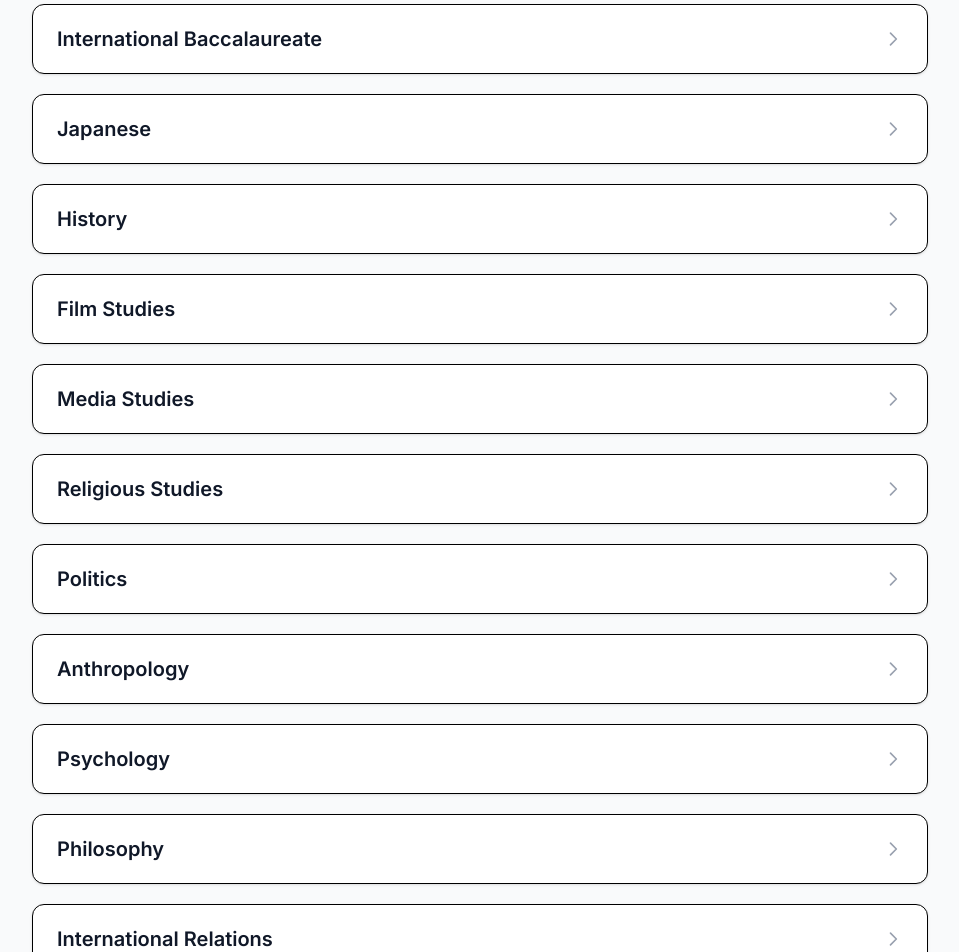
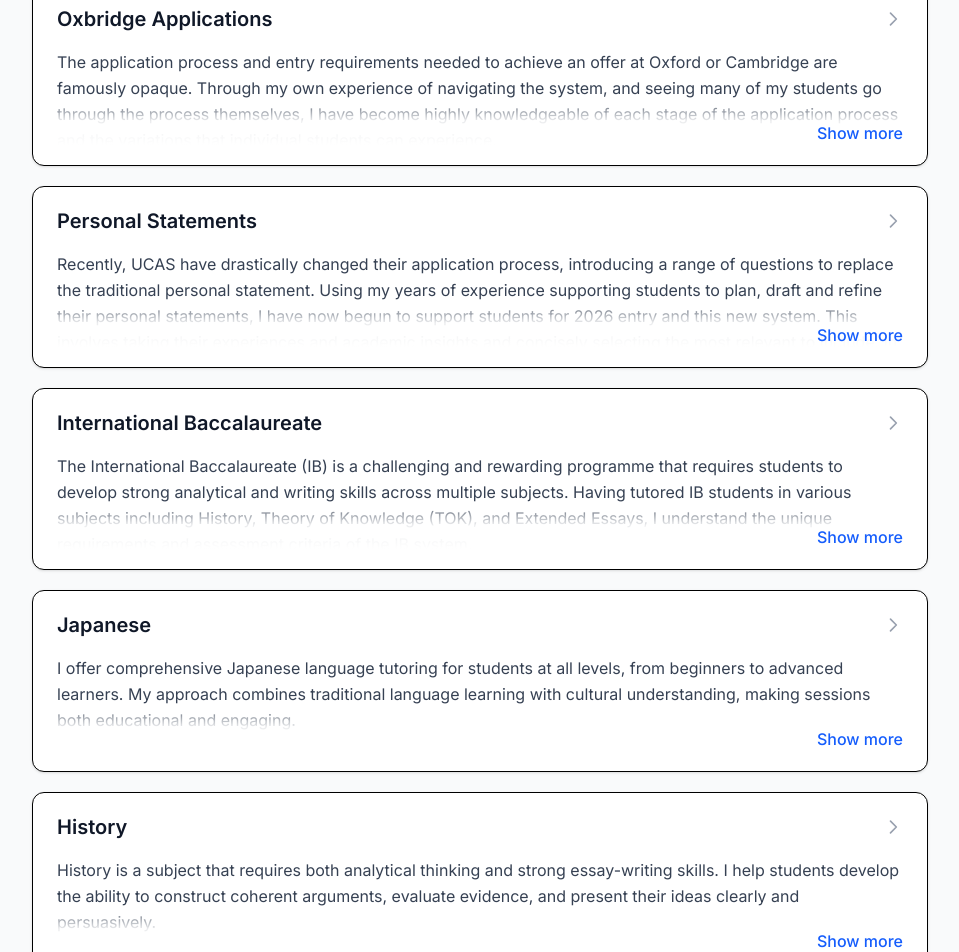
Before and after one commit to trolleyman/tutor, a React (Vite) app: page / in a window 1280 px wide. Shown: the part 1620-2572 px from the top of the page, without its empty margins (160-1119 px from the left). Built offline with nearby package versions, Linux system fonts and the light colour scheme.

Commit message:
Add icons and remove for now

```diff
--- a/src/App.tsx
+++ b/src/App.tsx
@@ -1,6 +1,6 @@
 import { FontAwesomeIcon } from '@fortawesome/react-fontawesome'
 import { faEnvelope, faPhone } from '@fortawesome/free-solid-svg-icons'
-import { fullName, email, sections, subjects, whatsAppLink, phoneNumber } from './data/tutoring';
+import { fullName, email, sections, subjects, whatsAppLink, phoneNumber, showSubjectIcons } from './data/tutoring';
 import { Header, handleNavClick } from './components/Header';
 import React from 'react';
 
@@ -43,7 +43,7 @@ function App() {
           </div>
         </div>
       </section>
-      <Section id={sections.about.id}>
+      <Section  {...sections.about}>
         <Paragraph>
           Hi, my name is Elizabeth Campbell. I graduated from the University of Cambridge in 2017 with a degree in Human, Social and Political Sciences (HSPS) and have been a full-time private tutor for almost eight years, specialising in the arts and humanities. I mostly work remotely using video conferencing and smart whiteboards, though offer some in-person tuition in London.
         </Paragraph>
@@ -58,8 +58,8 @@ function App() {
         </Paragraph>
       </Section>
 
-      <Section id={sections.subjects.id} title={sections.subjects.name} className="bg-gray-50">
-        <CollapsibleSubject id={subjects.english.id} name="English">
+      <Section {...sections.subjects} className="bg-gray-50">
+        <CollapsibleSubject {...subjects.english} showPreview>
           <SubjectParagraph>
             English is by far my most popular subject and, therefore, the area in which I have the most experience. Below is a breakdown of all the English qualifications that I currently tutor.
           </SubjectParagraph>
@@ -100,7 +100,7 @@ function App() {
           </SubjectParagraph>
         </CollapsibleSubject>
 
-        <CollapsibleSubject id={subjects.sociology.id} name={subjects.sociology.name}>
+        <CollapsibleSubject {...subjects.sociology} showPreview>
           <SubjectParagraph>
             Sociology was my area of specialisation during my time studying Human Social and Political Sciences (<TextLink href="https://www.hsps.cam.ac.uk">HSPS</TextLink>) at the University of Cambridge. As such, it is the area in which I have the most in-depth, expert-level knowledge, allowing me to both support students with their GCSEs and A Levels, but also coach passionate students looking to study the subject at Oxford and Cambridge. Beyond this, I have also supported undergraduate students looking to improve their research skills and essay-writing technique.
           </SubjectParagraph>
@@ -117,7 +117,7 @@ function App() {
           </SubjectParagraph>
         </CollapsibleSubject>
 
-        <CollapsibleSubject id={subjects.oxbridgeApplications.id} name={subjects.oxbridgeApplications.name}>
+        <CollapsibleSubject {...subjects.oxbridgeApplications} showPreview>
           <SubjectParagraph>
             The application process and entry requirements needed to achieve an offer at Oxford or Cambridge are famously opaque. Through my own experience of navigating the system, and seeing many of my students go through the process themselves, I have become highly knowledgeable of each stage of the application process and the variations that individual students can experience.
           </SubjectParagraph>
@@ -143,19 +143,19 @@ function App() {
           </SubjectParagraph>
         </CollapsibleSubject>
 
-        <CollapsibleSubject id={subjects.personalStatements.id} name={subjects.personalStatements.name}>
+        <CollapsibleSubject {...subjects.personalStatements} showPreview>
           <SubjectParagraph>
             Recently, UCAS have drastically changed their application process, introducing a range of questions to replace the traditional personal statement. Using my years of experience supporting students to plan, draft and refine their personal statements, I have now begun to support students for 2026 entry and this new system. This involves taking their experiences and academic insights and concisely selecting the most relevant to include, in a way that flows well as a piece of writing. I take academic integrity very seriously so always make sure this is student-led, whilst I help by providing feedback to nudge them in the direction needed for a successful application.
           </SubjectParagraph>
         </CollapsibleSubject>
 
-        <CollapsibleSubject id={subjects.internationalBaccalaureate.id} name={subjects.internationalBaccalaureate.name}>
+        <CollapsibleSubject {...subjects.internationalBaccalaureate} showPreview>
           <SubjectParagraph>
             The International Baccalaureate (IB) is a challenging and rewarding programme that requires students to develop strong analytical and writing skills across multiple subjects. Having tutored IB students in various subjects including History, Theory of Knowledge (TOK), and Extended Essays, I understand the unique requirements and assessment criteria of the IB system.
           </SubjectParagraph>
         </CollapsibleSubject>
 
-        <CollapsibleSubject id={subjects.japanese.id} name={subjects.japanese.name}>
+        <CollapsibleSubject {...subjects.japanese} showPreview>
           <SubjectParagraph>
             I offer comprehensive Japanese language tutoring for students at all levels, from beginners to advanced learners. My approach combines traditional language learning with cultural understanding, making sessions both educational and engaging.
           </SubjectParagraph>
@@ -177,7 +177,7 @@ function App() {
           </SubjectParagraph>
         </CollapsibleSubject>
 
-        <CollapsibleSubject id={subjects.history.id} name={subjects.history.name}>
+        <CollapsibleSubject {...subjects.history} showPreview>
           <SubjectParagraph>
             History is a subject that requires both analytical thinking and strong essay-writing skills. I help students develop the ability to construct coherent arguments, evaluate evidence, and present their ideas clearly and persuasively.
           </SubjectParagraph>
@@ -195,7 +195,7 @@ function App() {
           </SubjectParagraph>
         </CollapsibleSubject>
 
-        <CollapsibleSubject id={subjects.filmStudies.id} name={subjects.filmStudies.name}>
+        <CollapsibleSubject {...subjects.filmStudies} showPreview>
           <SubjectParagraph>
             Film Studies combines creative analysis with theoretical understanding, requiring students to develop both visual literacy and critical thinking skills. I help students understand film language, analyze cinematic techniques, and develop sophisticated arguments about film texts.
           </SubjectParagraph>
@@ -205,7 +205,7 @@ function App() {
           </SubjectParagraph>
         </CollapsibleSubject>
 
-        <CollapsibleSubject id={subjects.mediaStudies.id} name={subjects.mediaStudies.name}>
+        <CollapsibleSubject {...subjects.mediaStudies}>
           <SubjectParagraph>
             Media Studies examines the role of media in society, requiring students to analyze media texts, understand media industries, and explore audience responses. I help students develop critical thinking skills and understand the complex relationship between media and society.
          </SubjectParagraph>
@@ -215,25 +215,25 @@ function App() {
           </SubjectParagraph>
         </CollapsibleSubject>
 
-        <CollapsibleSubject id={subjects.religiousStudies.id} name={subjects.religiousStudies.name}>
+        <CollapsibleSubject {...subjects.religiousStudies}>
           <SubjectParagraph>
             Religious Studies encourages students to explore religious beliefs, practices, and their impact on society. I help students develop critical thinking skills, understand different religious perspectives, and construct balanced arguments about complex ethical and philosophical issues.
           </SubjectParagraph>
         </CollapsibleSubject>
 
-        <CollapsibleSubject id={subjects.politics.id} name={subjects.politics.name}>
+        <CollapsibleSubject {...subjects.politics}>
           <SubjectParagraph>
             Politics requires students to understand political systems, ideologies, and current affairs. I help students develop analytical skills, understand political concepts, and construct well-reasoned arguments about political issues.
           </SubjectParagraph>
         </CollapsibleSubject>
 
-        <CollapsibleSubject id={subjects.anthropology.id} name={subjects.anthropology.name}>
+        <CollapsibleSubject {...subjects.anthropology}>
           <SubjectParagraph>
             Anthropology explores human societies and cultures, requiring students to understand different cultural perspectives and develop cross-cultural analytical skills. I help students understand anthropological concepts, research methods, and theoretical frameworks.
           </SubjectParagraph>
         </CollapsibleSubject>
 
-        <CollapsibleSubject id={subjects.psychology.id} name={subjects.psychology.name}>
+        <CollapsibleSubject {...subjects.psychology}>
           <SubjectParagraph>
             Psychology combines scientific methodology with the study of human behavior and mental processes. I help students understand psychological theories, research methods, and develop critical thinking skills for analyzing psychological research and arguments.
           </SubjectParagraph>
@@ -247,26 +247,26 @@ function App() {
           </SubjectParagraph>
         </CollapsibleSubject>
 
-        <CollapsibleSubject id={subjects.philosophy.id} name={subjects.philosophy.name}>
+        <CollapsibleSubject {...subjects.philosophy}>
           <SubjectParagraph>
             Philosophy develops critical thinking and logical reasoning skills, requiring students to analyze complex arguments and construct well-reasoned responses. I help students understand philosophical concepts, develop logical thinking, and perfect their argumentative writing skills.
           </SubjectParagraph>
         </CollapsibleSubject>
 
-        <CollapsibleSubject id={subjects.internationalRelations.id} name={subjects.internationalRelations.name}>
+        <CollapsibleSubject {...subjects.internationalRelations}>
           <SubjectParagraph>
             International Relations examines the relationships between states, international organizations, and global issues. I help students understand international political theory, current global affairs, and develop analytical skills for understanding complex international dynamics.
           </SubjectParagraph>
         </CollapsibleSubject>
       </Section>
 
-      <Section id={sections.pricing.id} title={sections.pricing.name}>
+      <Section {...sections.pricing}>
         <Paragraph>
           On average, I charge £40 hourly. However, this can vary depending on level of subject, demand, location, and other factors. You can request more information by contacting me <ContactLink>below</ContactLink>.
         </Paragraph>
       </Section>
 
-      <Section id={sections.contact.id} title={sections.contact.name} className="bg-gradient-to-br from-blue-50 to-indigo-50">
+      <Section {...sections.contact} className="bg-gradient-to-br from-blue-50 to-indigo-50">
         <Paragraph>
           Please don't hesitate to contact me via email, phone, text, or WhatsApp. I am more than happy to talk through my tuition services with you and discuss next steps!
         </Paragraph>
@@ -360,77 +360,79 @@ export function Section({ id, title: name, className = '', children }: SectionPr
 export type CollapsibleSubjectProps = React.PropsWithChildren<{
   id?: string
   name: string
+  icon?: string
+  showPreview?: boolean
   defaultOpen?: boolean
 }>
 
-function CollapsibleSubject({ id, name, defaultOpen = false, children }: CollapsibleSubjectProps) {
+function CollapsibleSubject({ id, name, icon, showPreview = false, defaultOpen = false, children }: CollapsibleSubjectProps) {
   const [open, setOpen] = React.useState(defaultOpen);
-  const [maxHeight, setMaxHeight] = React.useState<number | undefined>(undefined);
   const contentRef = React.useRef<HTMLDivElement>(null);
+  const [contentHeight, setContentHeight] = React.useState<number | undefined>(undefined);
+  const collapsedHeight = 96; // matches max-h-24 (6rem = 96px)
 
   React.useEffect(() => {
-    let observer: ResizeObserver | undefined;
-    function updateMaxHeight() {
-      if (open && contentRef.current) {
-        setMaxHeight(contentRef.current.scrollHeight);
+    if (contentRef.current) {
+      setContentHeight(contentRef.current.scrollHeight);
     }
+  }, [children]);
+
+  // For subjects without preview, just show all content
+  if (!showPreview) {
+    return (
+      <div
+        id={id}
+        className="border rounded-xl bg-white shadow-sm transition-all duration-300 hover:shadow-md overflow-hidden hover:border-blue-200"
+      >
+        <div className="px-6 py-5">
+          <h3 className="text-xl font-semibold text-gray-900">
+            {showSubjectIcons && icon && <span className="mr-2">{icon}</span>}
+            {name}
+          </h3>
+          <div className="mt-4 flex flex-col space-y-4 text-gray-700 leading-relaxed">
+            {children}
+          </div>
+        </div>
+      </div>
+    );
   }
-    if (contentRef.current) {
-      observer = new window.ResizeObserver(() => {
-        if (open) {
-          setMaxHeight(contentRef.current!.scrollHeight);
-        }
-      });
-      observer.observe(contentRef.current);
-    }
-    updateMaxHeight();
-    return () => {
-      if (observer && contentRef.current) {
-        observer.unobserve(contentRef.current);
-      }
-    };
-  }, [open, children]);
-
-  React.useEffect(() => {
-    if (open && contentRef.current) {
-      setMaxHeight(contentRef.current.scrollHeight);
-    } else {
-      setMaxHeight(0);
-    }
-  }, [open, children]);
 
   return (
     <div
       id={id}
-      className={`border rounded-xl bg-white shadow-sm transition-all duration-300 hover:shadow-md overflow-hidden ${open ? 'border-l-4 border-l-blue-500 border-blue-200' : 'hover:border-blue-200'}`}
+      className={`border rounded-xl bg-white shadow-sm transition-all duration-300 hover:shadow-md overflow-hidden cursor-pointer ${open ? 'border-l-4 border-l-blue-500 border-blue-200' : 'hover:border-blue-200'}`}
+      onClick={() => setOpen((o) => !o)}
     >
-      <button
-        className="w-full flex justify-between items-center px-6 py-5 text-left focus:outline-none focus:ring-2 focus:ring-blue-400 focus:ring-inset cursor-pointer group"
-        onClick={() => setOpen((o) => !o)}
-        aria-expanded={open}
-      >
-        <h3 className="text-xl font-semibold text-gray-900 group-hover:text-blue-800 transition-colors">{name}</h3>
+      <div className="px-6 py-5">
+        <div className="w-full flex justify-between items-center text-left group">
+          <h3 className="text-xl font-semibold text-gray-900 group-hover:text-blue-800 transition-colors">
+            {showSubjectIcons && icon && <span className="mr-2">{icon}</span>}
+            {name}
+          </h3>
           <svg
-          className={`w-5 h-5 ml-2 text-gray-400 group-hover:text-blue-500 transition-all duration-300 ${open ? 'rotate-90 text-blue-500' : ''}`}
+            className={`w-5 h-5 ml-2 text-gray-400 group-hover:text-blue-500 transition-all duration-300 flex-shrink-0 ${open ? 'rotate-90 text-blue-500' : ''}`}
             fill="none"
             stroke="currentColor"
             viewBox="0 0 24 24"
           >
             <path strokeLinecap="round" strokeLinejoin="round" strokeWidth={2} d="M9 5l7 7-7 7" />
           </svg>
-      </button>
+        </div>
+
+        {/* Content with animated height */}
         <div
-        ref={contentRef}
-        style={{
-          maxHeight: open ? maxHeight : 0,
-          opacity: open ? 1 : 0,
-          overflow: 'hidden',
-          transition: 'max-height 0.4s cubic-bezier(0.4,0,0.2,1), opacity 0.3s',
-        }}
-        aria-hidden={!open}
+          className="mt-4 relative overflow-hidden transition-[max-height] duration-400 ease-out"
+          style={{ maxHeight: open ? contentHeight : collapsedHeight }}
         >
-        <div className="flex flex-col px-6 pb-6 pt-2 border-t border-gray-100">
+          <div ref={contentRef} className="flex flex-col space-y-4 text-gray-700 leading-relaxed">
             {children}
+          </div>
+          {/* Gradient fade and "Show more" when collapsed */}
+          <div
+            className={`absolute bottom-0 left-0 right-0 h-12 bg-gradient-to-t from-white via-white/90 to-transparent flex items-end justify-end transition-opacity duration-300 ${open ? 'opacity-0 pointer-events-none' : 'opacity-100'}`}
+          >
+            <span className="text-blue-600 hover:text-blue-800 font-medium text-right">Show more</span>
+          </div>
         </div>
       </div>
     </div>
--- a/src/data/tutoring.ts
+++ b/src/data/tutoring.ts
@@ -20,20 +20,89 @@ export const sections = {
   contact: { id: 'contact', name: 'Contact' },
 } satisfies { [key: string]: { id: string, name: string } }
 
-export const subjects = {
-  english: { id: 'english', name: 'English' },
-  sociology: { id: 'sociology', name: 'Sociology' },
-  oxbridgeApplications: { id: 'oxbridge-applications', name: 'Oxbridge Applications' },
-  personalStatements: { id: 'personal-statements', name: 'Personal Statements' },
-  internationalBaccalaureate: { id: 'international-baccalaureate', name: 'International Baccalaureate' },
-  japanese: { id: 'japanese', name: 'Japanese' },
-  history: { id: 'history', name: 'History' },
-  filmStudies: { id: 'film-studies', name: 'Film Studies' },
-  mediaStudies: { id: 'media-studies', name: 'Media Studies' },
-  religiousStudies: { id: 'religious-studies', name: 'Religious Studies' },
-  politics: { id: 'politics', name: 'Politics' },
-  anthropology: { id: 'anthropology', name: 'Anthropology' },
-  psychology: { id: 'psychology', name: 'Psychology' },
-  philosophy: { id: 'philosophy', name: 'Philosophy' },
-  internationalRelations: { id: 'international-relations', name: 'International Relations' },
-} satisfies { [key: string]: { id: string, name: string } }
+// Toggle to show/hide emoji icons on subjects
+export const showSubjectIcons = false;
+
+type Subject = {
+  id: string;
+  name: string;
+  icon?: string;
+}
+
+export const subjects: { [key: string]: Subject } = {
+  english: {
+    id: 'english',
+    name: 'English',
+    icon: '📚',
+  },
+  sociology: {
+    id: 'sociology',
+    name: 'Sociology',
+    icon: '👥',
+  },
+  oxbridgeApplications: {
+    id: 'oxbridge-applications',
+    name: 'Oxbridge Applications',
+    icon: '🎓',
+  },
+  personalStatements: {
+    id: 'personal-statements',
+    name: 'Personal Statements',
+    icon: '✍️',
+  },
+  internationalBaccalaureate: {
+    id: 'international-baccalaureate',
+    name: 'International Baccalaureate',
+    icon: '🌍',
+  },
+  japanese: {
+    id: 'japanese',
+    name: 'Japanese',
+    icon: '🇯🇵',
+  },
+  history: {
+    id: 'history',
+    name: 'History',
+    icon: '🏛️',
+  },
+  filmStudies: {
+    id: 'film-studies',
+    name: 'Film Studies',
+    icon: '🎬',
+  },
+  mediaStudies: {
+    id: 'media-studies',
+    name: 'Media Studies',
+    icon: '📺',
+  },
+  religiousStudies: {
+    id: 'religious-studies',
+    name: 'Religious Studies',
+    icon: '⛪',
+  },
+  politics: {
+    id: 'politics',
+    name: 'Politics',
+    icon: '🏛️',
+  },
+  anthropology: {
+    id: 'anthropology',
+    name: 'Anthropology',
+    icon: '🌏',
+  },
+  psychology: {
+    id: 'psychology',
+    name: 'Psychology',
+    icon: '🧠',
+  },
+  philosophy: {
+    id: 'philosophy',
+    name: 'Philosophy',
+    icon: '💭',
+  },
+  internationalRelations: {
+    id: 'international-relations',
+    name: 'International Relations',
+    icon: '🤝',
+  },
+}
```
Lines whose indentation alone changed are shown as unchanged.
